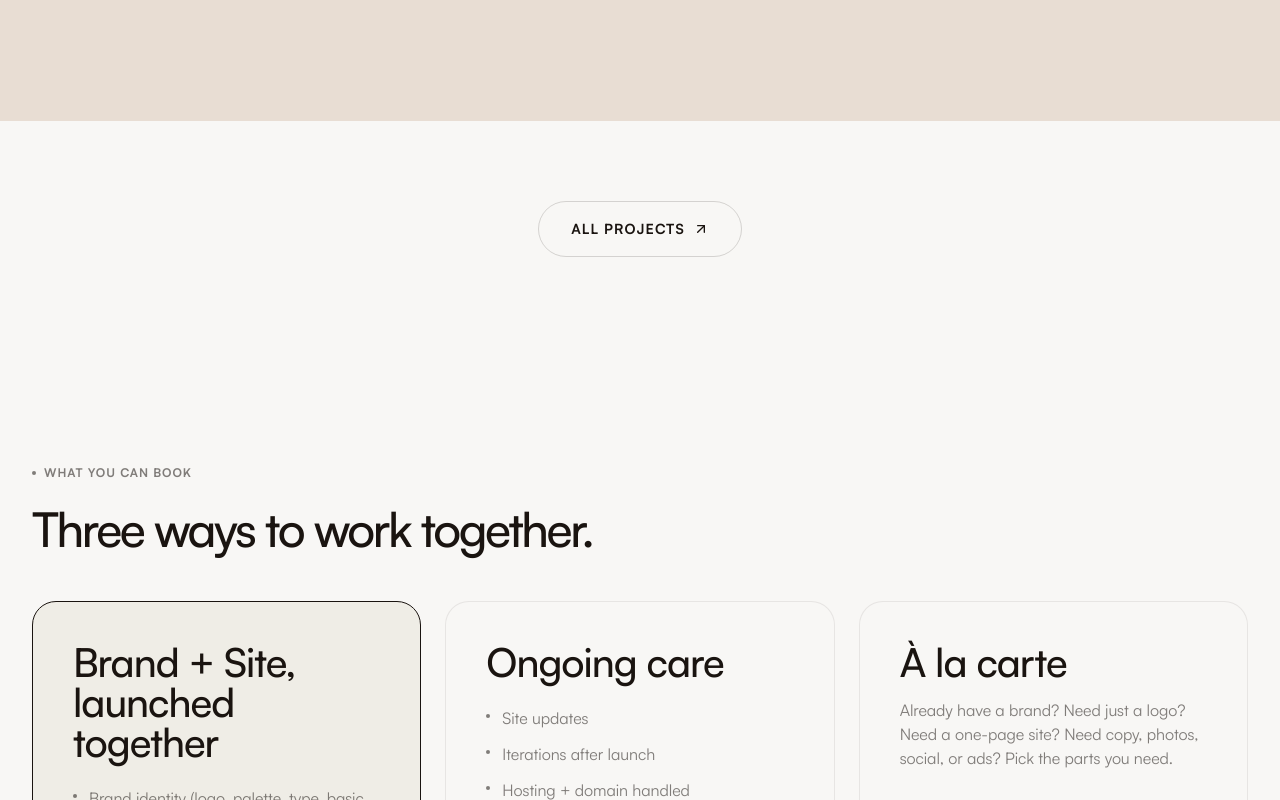
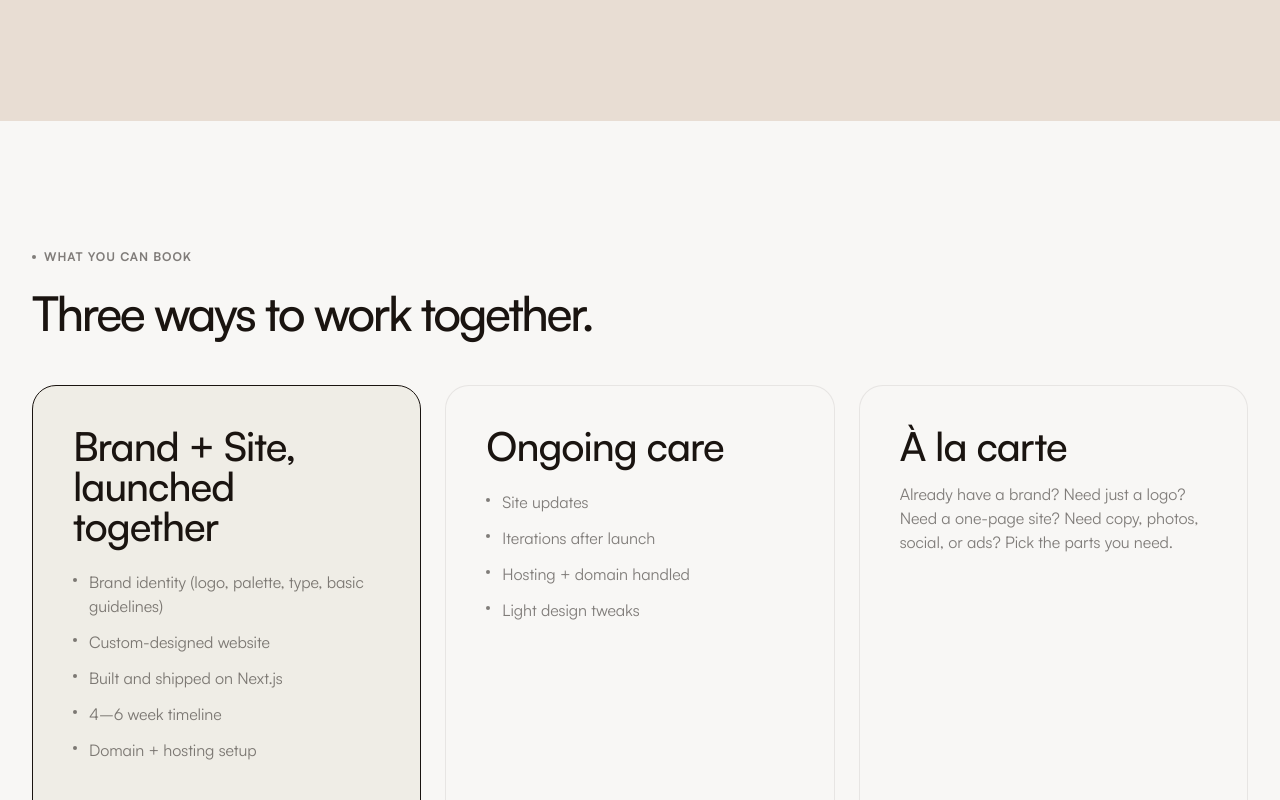
Before and after one commit to chiefgu/russle, a Next.js app: page / in a window 1280 px wide. Shown: the part 3880-4680 px from the top of the page. Built offline with nearby package versions, Linux system fonts and the light colour scheme; no server answers.

Commit message:
fix(home): remove 'All projects' button between showcase and OfferBlock
Showcase flows directly into OfferBlock now.

Co-Authored-By: Claude Opus 4.7 (1M context) <noreply@anthropic.com>

```diff
--- a/src/app/page.tsx
+++ b/src/app/page.tsx
@@ -2,8 +2,6 @@ import { Hero } from '@/components/sections/Hero';
 import { LogoWall } from '@/components/sections/LogoWall';
 import { CaseStudyShowcase } from '@/components/sections/CaseStudyShowcase';
 import { OfferBlock } from '@/components/sections/OfferBlock';
-import { Section } from '@/components/layout/Section';
-import { ButtonLink } from '@/components/ui/Button';
 import { ProcessSteps } from '@/components/sections/ProcessSteps';
 import { Testimonial } from '@/components/sections/Testimonial';
 import { FAQSection } from '@/components/sections/FAQSection';
@@ -18,13 +16,6 @@ export default function HomePage() {
       <Hero />
       <LogoWall />
       <CaseStudyShowcase items={work} />
-      <Section tone="bg" spacing="m">
-        <div className="flex justify-center">
-          <ButtonLink href="/work" variant="secondary" size="lg" withArrow>
-            All projects
-          </ButtonLink>
-        </div>
-      </Section>
       <OfferBlock />
       <ProcessSteps />
       <Testimonial
```
